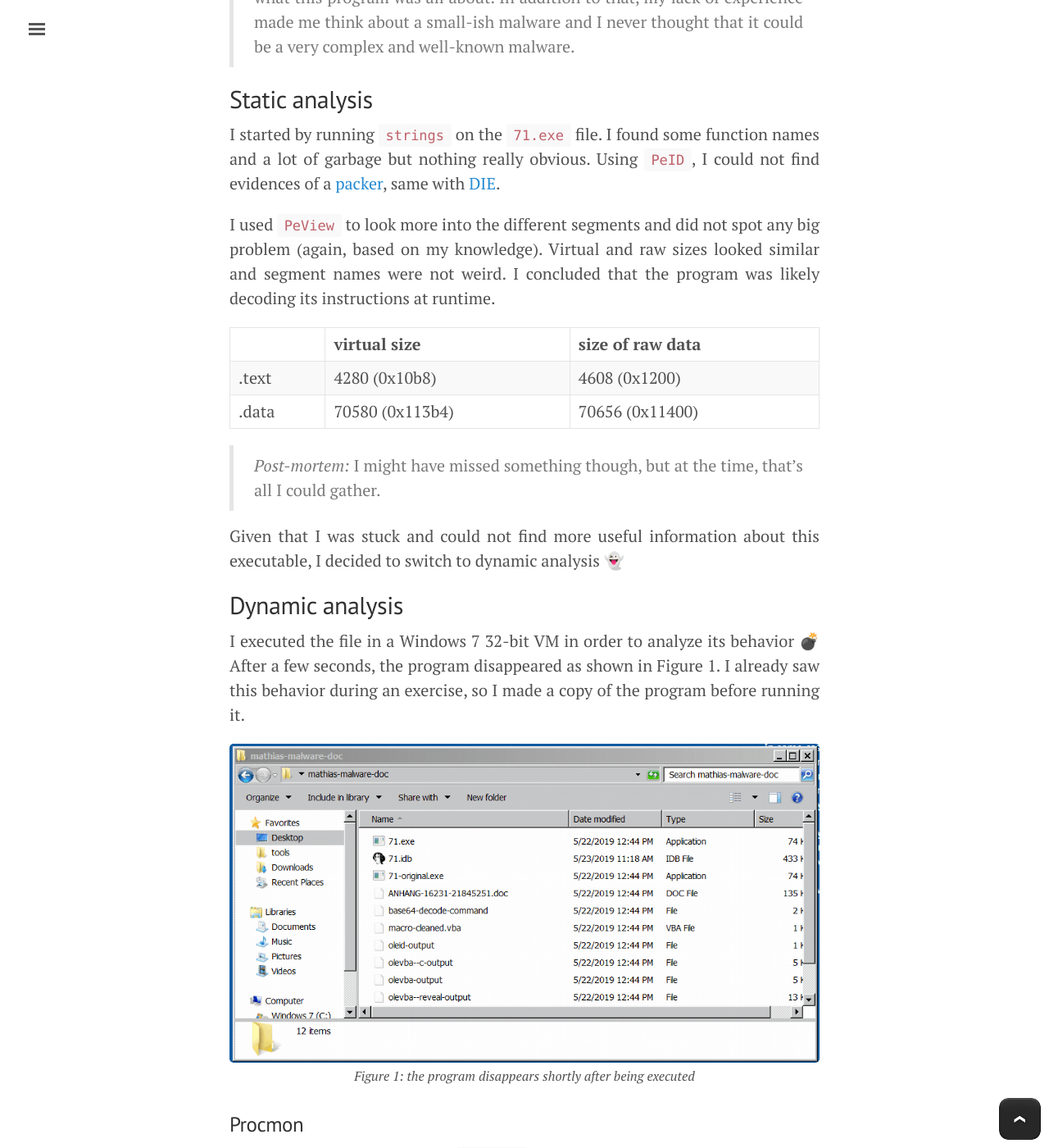
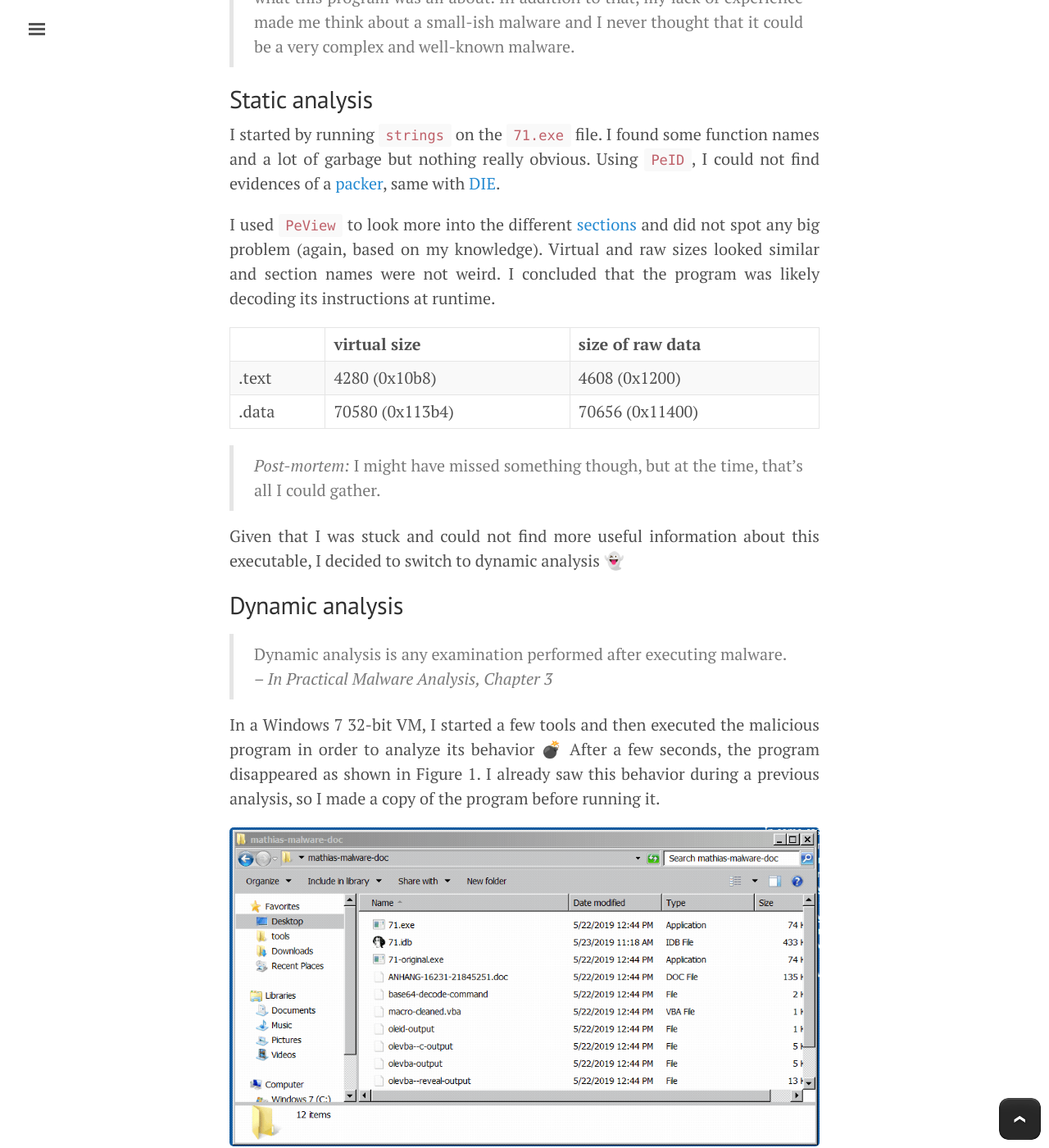
Before and after one commit to willdurand/willdurand.github.io, a Jekyll site: the page built from _posts/2019-05-27-malware-analysis-writeup-heodo-part-2.markdown, in a window 1280 px wide and 1400 px high, scrolled down 1020 px. Shown: the whole window at 82% size. Built offline with Jekyll 4.4.1, drawn with Linux system fonts in a browser that asks for light colours; nearby versions of some CDN libraries; comment, search, counter and statistics services are not loaded.

Commit message:
Proofread

```diff
--- a/_posts/2019-05-27-malware-analysis-writeup-heodo-part-2.markdown
+++ b/_posts/2019-05-27-malware-analysis-writeup-heodo-part-2.markdown
@@ -45,15 +45,17 @@
 
 ## Static analysis
 
-I started by running `strings` on the `71.exe` file. I found some function names
-and a lot of garbage but nothing really obvious. Using `PeID`, I could not find
-evidences of a [packer](https://en.wikipedia.org/wiki/Executable_compression),
-same with [DIE](https://github.com/horsicq/Detect-It-Easy).
+I started by running [`strings`](https://en.wikipedia.org/wiki/Strings_(Unix))
+on the `71.exe` file. I found some function names and a lot of garbage but
+nothing really obvious. Using `PeID`, I could not find evidences of a
+[packer](https://en.wikipedia.org/wiki/Executable_compression), same with
+[DIE](https://github.com/horsicq/Detect-It-Easy).
 
-I used `PeView` to look more into the different segments and did not spot any
-big problem (again, based on my knowledge). Virtual and raw sizes looked similar
-and segment names were not weird. I concluded that the program was likely
-decoding its instructions at runtime.
+I used `PeView` to look more into the different
+[sections](https://docs.microsoft.com/en-us/windows/desktop/debug/pe-format#general-concepts)
+and did not spot any big problem (again, based on my knowledge). Virtual and raw
+sizes looked similar and section names were not weird. I concluded that the
+program was likely decoding its instructions at runtime.
 
 |       | virtual size    | size of raw data |
 |-------|-----------------|------------------|
@@ -68,10 +70,13 @@
 
 ## Dynamic analysis
 
-I executed the file in a Windows 7 32-bit VM in order to analyze its behavior 💣
-After a few seconds, the program disappeared as shown in Figure 1. I already saw
-this behavior during an exercise, so I made a copy of the program before running
-it.
+> Dynamic analysis is any examination performed after executing malware.
+> <br>_– In Practical Malware Analysis, Chapter 3_
+
+In a Windows 7 32-bit VM, I started a few tools and then executed the malicious
+program in order to analyze its behavior 💣 After a few seconds, the program
+disappeared as shown in Figure 1. I already saw this behavior during a previous
+analysis, so I made a copy of the program before running it.
 
 ![A short screen cast showing that the program disappears shortly after being
 executed](/images/posts/2019/05/run-and-disappear.gif)
@@ -80,12 +85,14 @@
 
 ### Procmon
 
-Further investigation using `Procmon` revealed that it renamed itself to
-`C:\Windows\System32\hotspotsel.exe` (_cf._ Figure 2). Given that this path was
-not present in the `strings` output, I had the confirmation that the program was
-decrypting its instructions at runtime and only loaded information in memory
-when needed. This seems to be a common protection against malware analysts. That
-was quite unexpected given that its Downloader (_cf._ [Part 1]({% post_url
+Further investigation using
+[`Procmon`](https://docs.microsoft.com/en-us/sysinternals/downloads/procmon)
+revealed that it renamed itself to `C:\Windows\System32\hotspotsel.exe` (_cf._
+Figure 2). Given that this path was not present in the `strings` output, I had
+the confirmation that the program was decrypting its instructions at runtime and
+only loaded information in memory when needed. This seems to be a common
+protection against malware analysts. That was quite unexpected given that its
+Downloader (_cf._ [Part 1]({% post_url
 2019-05-24-malware-analysis-writeup-heodo-part-1 %})) was pretty easy to
 reverse.
 
@@ -96,7 +103,8 @@
 ### Regshot
 
 I continued my analysis by reviewing the diff of the Windows registry created
-with `Regshot` as depicted in Figure 3.
+with [`Regshot`](https://sourceforge.net/p/regshot/wiki/Home/) as depicted in
+Figure 3.
 
 ![A screenshot of the Windows VM with the Regshot diff file
 opened](/images/posts/2019/05/regshot-diff.png)
@@ -125,11 +133,12 @@
 
 ### Process Explorer
 
-Looking at `Process Explorer`, I could confirm that the service was running and
-I discovered that it was started with a command line argument. I supposed that
-the presence of the argument started the program in a "service" mode instead of
-trying to install itself as a service (like when I executed the program
-manually).
+Looking at [`Process
+Explorer`](https://docs.microsoft.com/en-us/sysinternals/downloads/process-explorer),
+I could confirm that the service was running and I discovered that it was
+started with a command line argument. I supposed that the presence of the
+argument started the program in a "service" mode instead of trying to install
+itself as a service (like when I executed the program manually).
 
 The printable strings retrieved from the running service memory were not super
 helpful unfortunately. I could find the service name (`hostspotsel`) as well as
```
